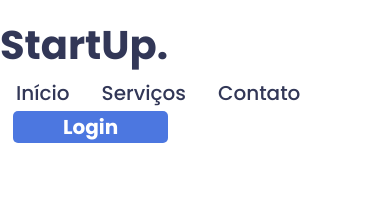
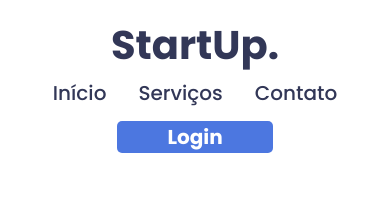
Before and after one commit to juniorknx/Startup-React-Refactory, a React (Create React App) app: page / in a window 390 px wide. Shown: the top 218 px of the page. Built offline with nearby package versions, Linux system fonts and the light colour scheme.

Commit message:
Add breakpoints responsivos

```diff
--- a/src/css/header.css
+++ b/src/css/header.css
@@ -48,3 +48,19 @@ a.login-btn:hover {
     font-weight: 600;
     opacity: 1;
 }
+
+@media(max-width:720px){
+    .menu {
+        display: flex;
+        justify-content: center;
+    }
+
+    .menu-nav ul {
+        display: flex;
+        justify-content: center;
+    }
+
+    a.login-btn {
+        margin-top: 10px;
+    }
+}
```
